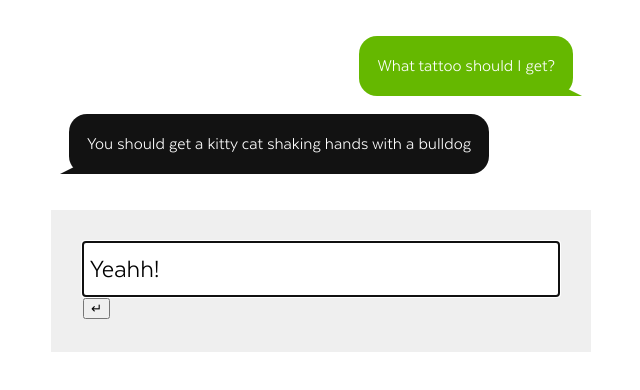
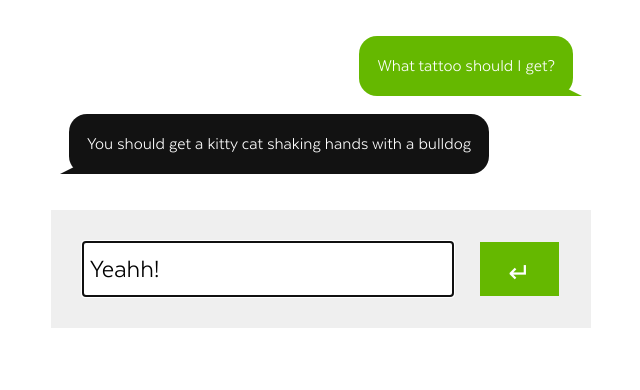
Before and after one commit to emersonthis/randomtattoo, a website: page public/index.html in a window 1280 px wide. Shown: the whole page, without its empty margins (319-959 px from the left). Drawn offline with Linux system fonts and the light colour scheme.

Commit message:
input css

```diff
--- a/public/app.js
+++ b/public/app.js
@@ -198,7 +198,10 @@ randomTattooApp.controller('keyboardController', ['$scope', 'messages', function
     $scope.inputField = 'Yeahh!';
 
     $scope.submitForm = function(event) {
-        messages.add($scope.inputField);
+        if ($scope.inputField) {
+            messages.add($scope.inputField);
+            $scope.inputField = '';
+        }
         focusInput();
     }
 
--- a/public/index.html
+++ b/public/index.html
@@ -22,7 +22,7 @@
         <div class="keyboard" ng-controller="keyboardController">
             <form id="form" ng-submit="submitForm($event)">
                 <input id="input" class="inputField" ng-model="inputField" />
-                <input type="submit" value="&crarr;" />
+                <input class="submitBtn" type="submit" value="&crarr;" />
             </form>
         </div>
 
--- a/scss/style.scss
+++ b/scss/style.scss
@@ -139,14 +139,37 @@ a {
     padding: 2rem;
     box-sizing: border-box;
 
+    form {
+        display: flex;
+    }
+
     .inputField {
-        font-family:inherit;
         display: block;
         width: 100%;
+        padding: .25em;
+        flex-basis: 80%;
+        margin-right: 1em;
+    }
+
+    $btnWidth : 3em;
+
+    .submitBtn {
+        flex-basis: $btnWidth;
+        width: $btnWidth;
+        background-color: $green;
+        color: $white;
         border:none;
-        padding: .25em;
+        appearance: none;
+        text-align: center;
+        padding-top: .4em;
+    }
+
+    .inputField,
+    .submitBtn {
+        font-family:inherit;
         box-sizing: border-box;
         font-size: 1.5em;
         line-height: 1.5;
+        border:none;
     }
 }
```
Also changed, not shown: public/style.css.
